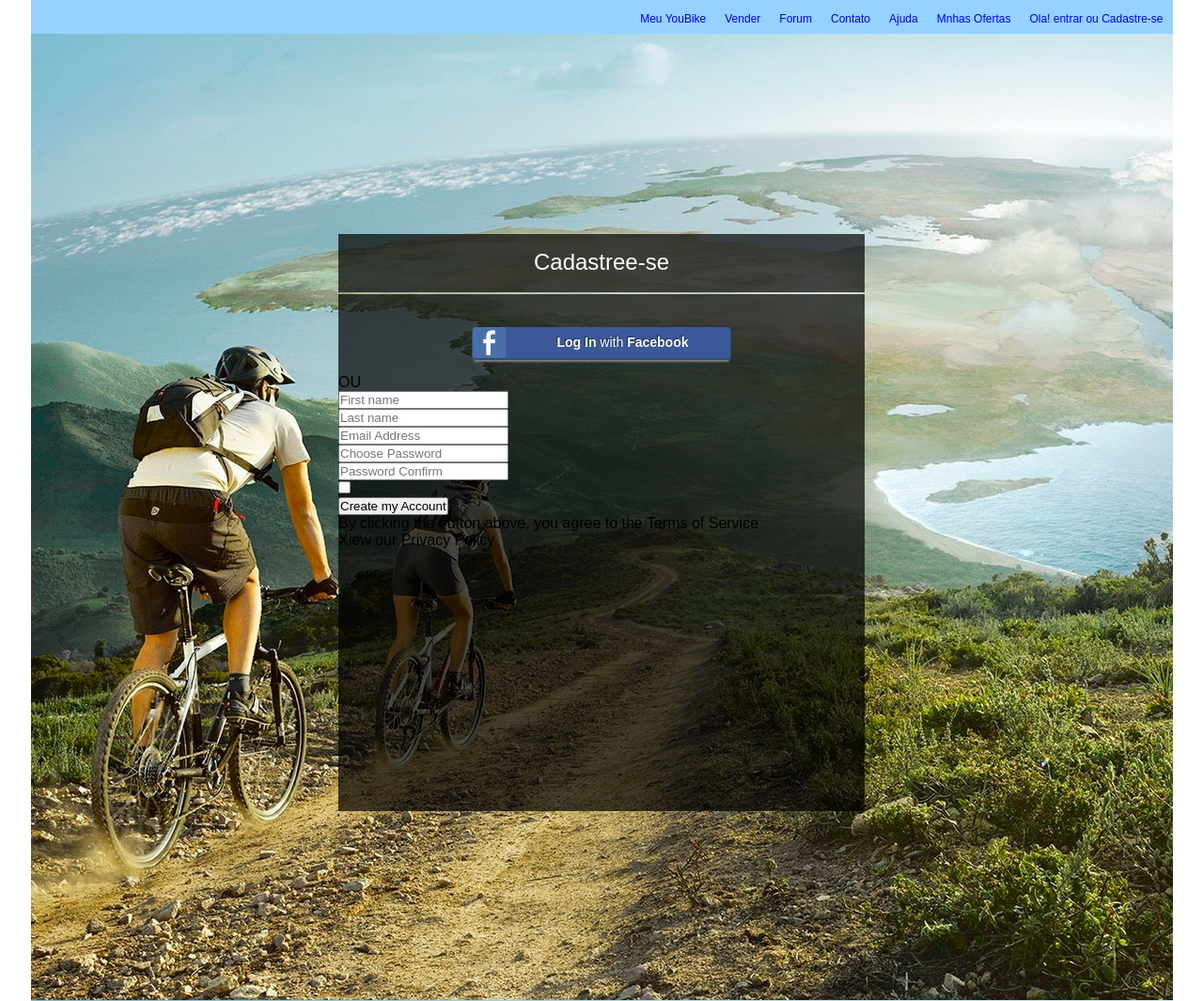
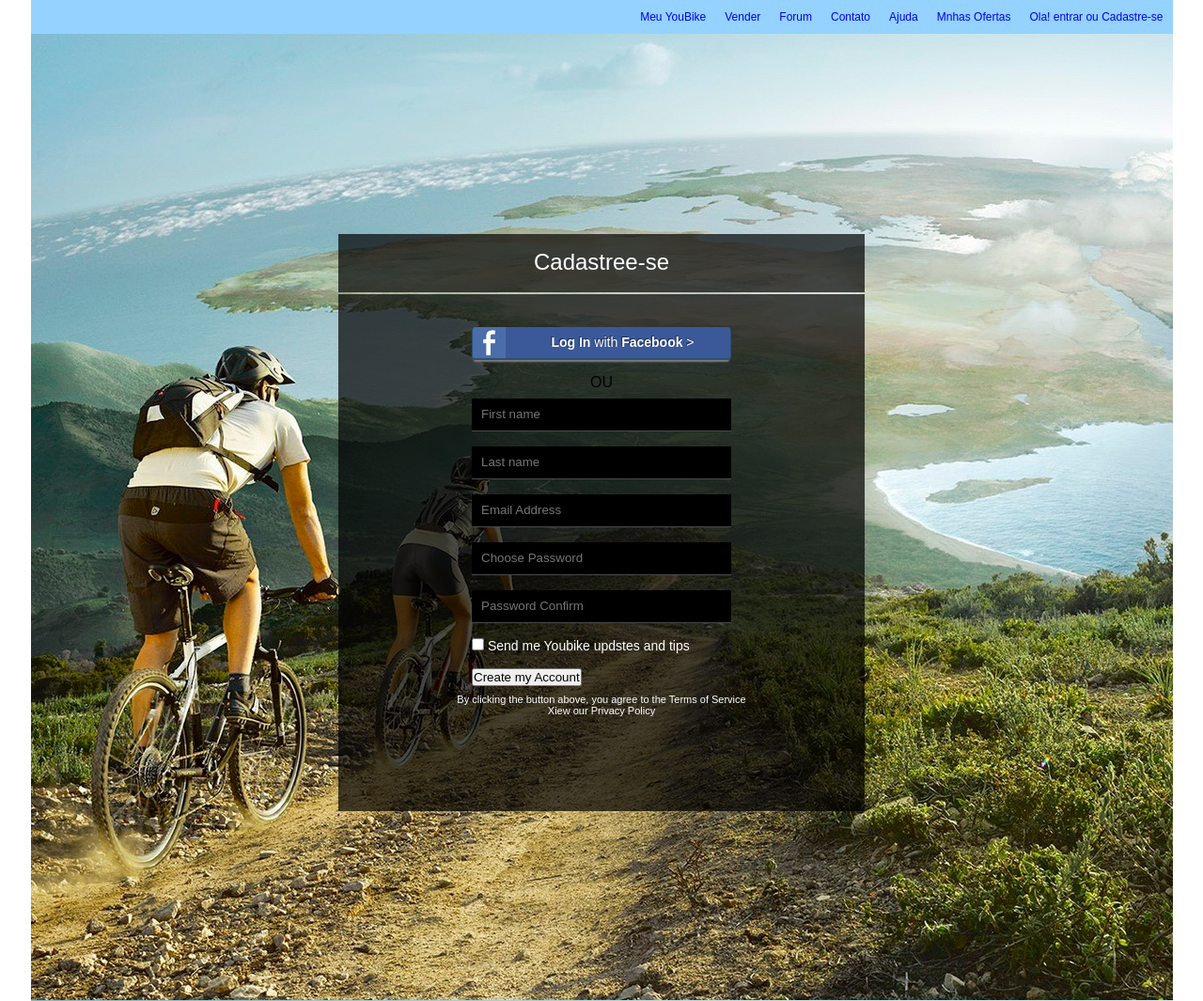
Before and after one commit to Imperceptible/home_work_5, a plain HTML site: page index.html in a window 1280 px wide. Shown: the whole page at 94% size. Drawn offline with Linux system fonts and the light colour scheme.

Commit message:
+/- раскидал элементы

```diff
--- a/css/style.css
+++ b/css/style.css
@@ -14,7 +14,7 @@
     background-image: url("../images/homework5.jpg");
     width: 1215px;
     height: 1029px;
-    margin: 0 auto;
+    margin: auto;
 
 }
 
@@ -22,7 +22,7 @@ header {
     width: 1215px;;
     height: 36px;
     background-color: rgba(73, 177, 255, 0.58);
-    margin: 0 auto;
+    margin: auto;
 }
 
 ul {
@@ -33,7 +33,7 @@ ul {
 li {
     display: block;
     float: left;
-    margin-top: 10px;
+    margin-top: 8px;
 }
 
 li a {
@@ -66,7 +66,7 @@ li a {
     color: #fff;
 }
 
-.form {
+.second {
     background-color: rgba(0, 0, 0, 0.7);
     height: 100%;
     width: 100%;
@@ -111,3 +111,40 @@ div.fb_block button:active {
 .fb_block span {
     font-weight: 700;
 }
+
+.ou {
+    text-align: center;
+}
+
+.forms {
+
+}
+
+.form_item {
+    padding: 8px 0;
+    width: 276px;
+    margin: auto;
+    font-size: 14px;
+    color: white;
+}
+
+.fild {
+    width: 100%;
+    height: 35px;
+    padding-left: 10px;
+    background-color: black;
+    color: white;
+    box-sizing: border-box;
+    border: none;
+    border-bottom: solid 1px #494947;
+}
+
+.submit.input {
+    margin:  auto;
+}
+
+.text {
+    text-align: center;
+    font-size: 11px;
+    color: white;
+}
--- a/index.html
+++ b/index.html
@@ -26,23 +26,25 @@
                 <div class="cadastree"><!--шапка-->
                     <p>Cadastree-se</p>
                 </div>
-                <div class="form"><!--поля ввода-->
+                <div class="second"><!--поля ввода-->
                     <div class="fb_block"><!--логин фейсбук-->
-                        <button id="fb"><span>Log In</span> with <span>Facebook</span></button>
+                        <form><button id="fb"><span>Log In</span> with <span>Facebook</span> &gt</button></form>
                     </div>
-                    <div><!--оу-->
+                    <div class="ou"><!--оу-->
                         <p>OU</p>
                     </div>
-                    <div class="reg"><!--регистрация-->
-                        <div class=""><input placeholder="First name" type="text" name="first_name"></div>
-                        <div class=""><input placeholder="Last name" type="text" name="last_name"></div>
-                        <div class=""><input placeholder="Email Address" type="email" name="email"></div>
-                        <div class=""><input placeholder="Choose Password" type="password" name="pass"></div>
-                        <div class=""><input placeholder="Password Confirm" type="password" name="pass_confirm"></div>
-                        <div class=""><input required type="checkbox" name="check" ></div>
-                        <div class=""><input type="button" name="submit" value="Create my Account"></div>
-                        <div class=""><p>By clicking the button above, you agree to the Terms of Service</p></div>
-                        <p>Xiew our Privacy Policy</P>
+                    <div class="forms"><!--регистрация-->
+                        <div class="form_item 1name"><input class="fild" placeholder="First name" type="text" name="first_name"></div>
+                        <div class="form_item 2name"><input class="fild" placeholder="Last name" type="text" name="last_name"></div>
+                        <div class="form_item email"><input class="fild" placeholder="Email Address" type="email" name="email"></div>
+                        <div class="form_item pass"><input class="fild" placeholder="Choose Password" type="password" name="pass"></div>
+                        <div class="form_item pass"><input class="fild" placeholder="Password Confirm" type="password" name="pass_confirm"></div>
+                        <div class="form_item chk"><input required type="checkbox" name="check">  Send me Youbike updstes and tips</div>
+                        <div class="form_item submit"><input type="button" name="submit" value="Create my Account"></div>
+                        <div class="text">
+                            <p>By clicking the button above, you agree to the Terms of Service</p>
+                            <p>Xiew our Privacy Policy</p>
+                         </div>
                     </div>
                 </div>
             </div>
```
